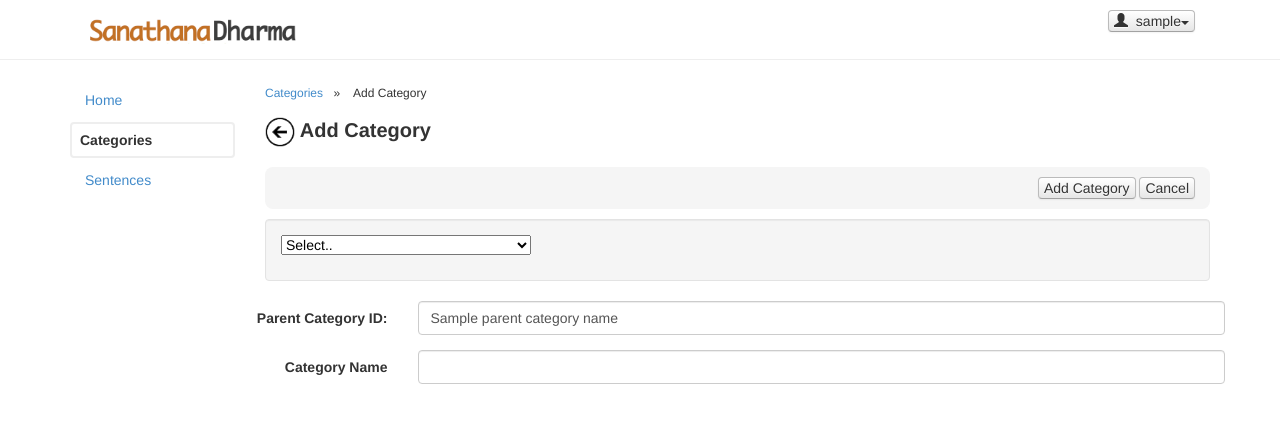
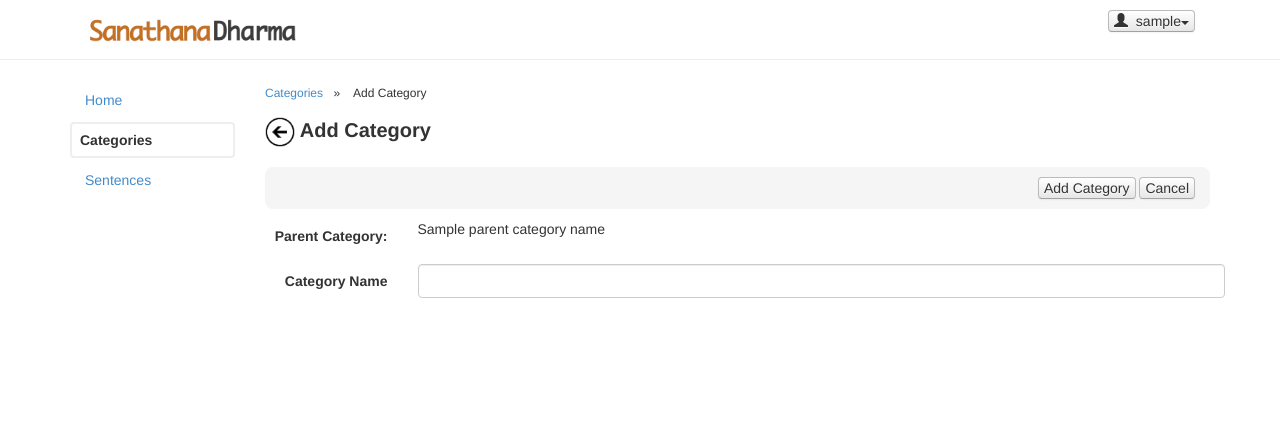
Before and after one commit to sanathana-dharma/sadha, a Python web app: template templates/categories-add-category.html in a window 1280 px wide. Shown: the top 423 px of the page. Run offline with Jinja, Linux system fonts and the light colour scheme; the template is opened without the code that fills it: most values are stand-ins (such as "Sample title", 1, 10 or a date in 2020); some libraries are stand-ins or nearby versions.

Commit message:
Fixes to edit category

```diff
--- a/js/category.js
+++ b/js/category.js
@@ -53,7 +53,7 @@ $(document).ready(function() {
 
 		//Handle category editing
 		$('#edit-category-btn').click( function() {
-			ajax_post_call('/main/categories/edit', '#edit-category-form');
+			ajax_post_call('/main/categories/edit', '#edit-category-form','/main/categories');
 		});
 
 		//Handle dynamic selectboxes
--- a/templates/categories-add-category.html
+++ b/templates/categories-add-category.html
@@ -29,38 +29,11 @@
 			<!-- // BUTTONS BAR -->
 
 
-			<!-- DYNAMIC DROPDOWNS -->
-			<div class="well" id="dynamic_categories">
-				{% if dict_categories %}
-				<p>
-				<select class= "dynamic_category_select" category_id="" id="1" style="width:250px;">
-						<option value="" selected="selected">Select..</option>
-						{% for keys,category in dict_categories.items() %}
-						   <option value="{{category.key.id()}}">{{category.name}}</option>
-						{% endfor %}
-				</select>
-				</p>
-
-				{% else %}
-					No categories defined!
-				{% endif %}
-			</div>
-			<!-- // DYNAMIC DROPDOWNS -->
-
-
-
 			<div class="row">
 				  <div class="form-group">
-				    <label for="" class="col-sm-2 control-label">Parent Category ID:</label>
+				    <label for="" class="col-sm-2 control-label">Parent Category:</label>
 				    <div class="col-sm-10">
-							<input type="input" name="parent_category_name" class="form-control" id="parent_category_name" value="{{parent_category_name}}">
-
-
-							<!--
-				      <select name="parent_category" class="parent-category-select">
-					  			<option>None</option>
-				      </select>
-							-->
+							<p>{{parent_category_name}}</p>
 				    </div>
 				  </div>
 
```
